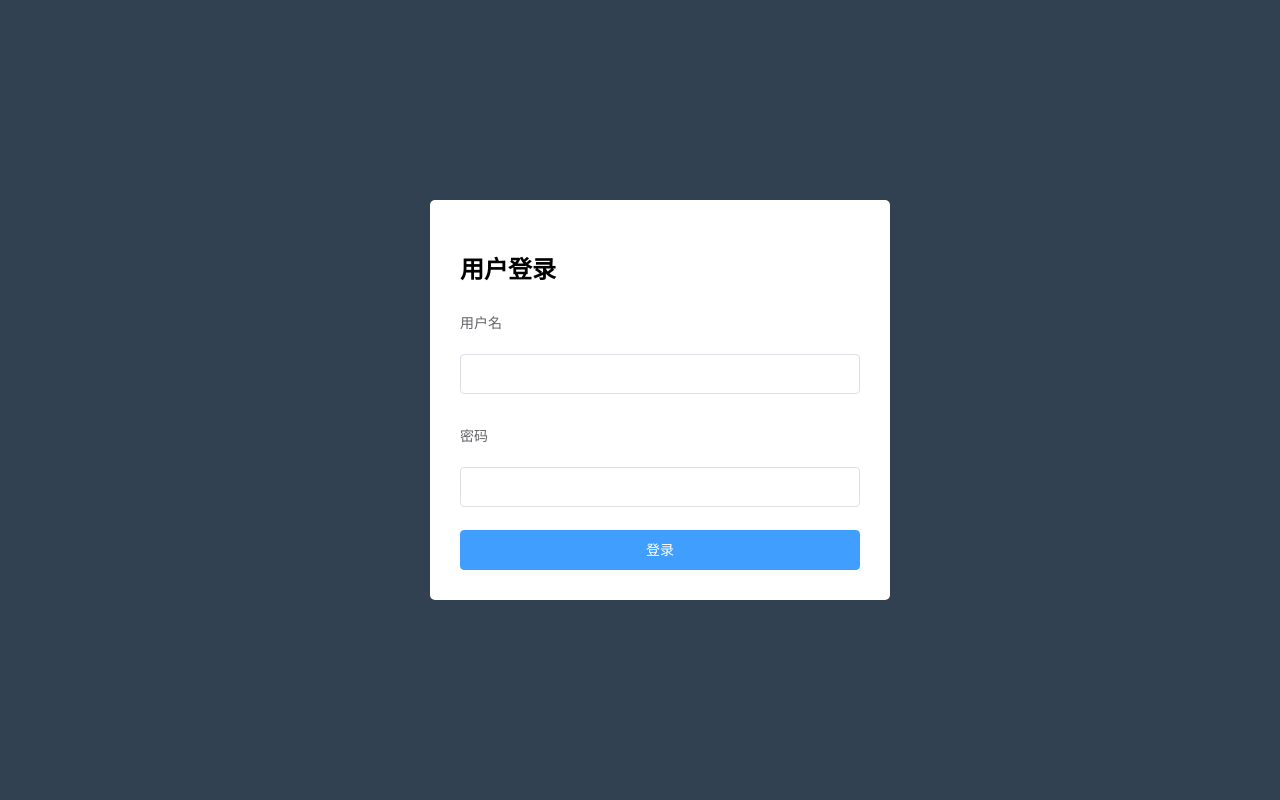
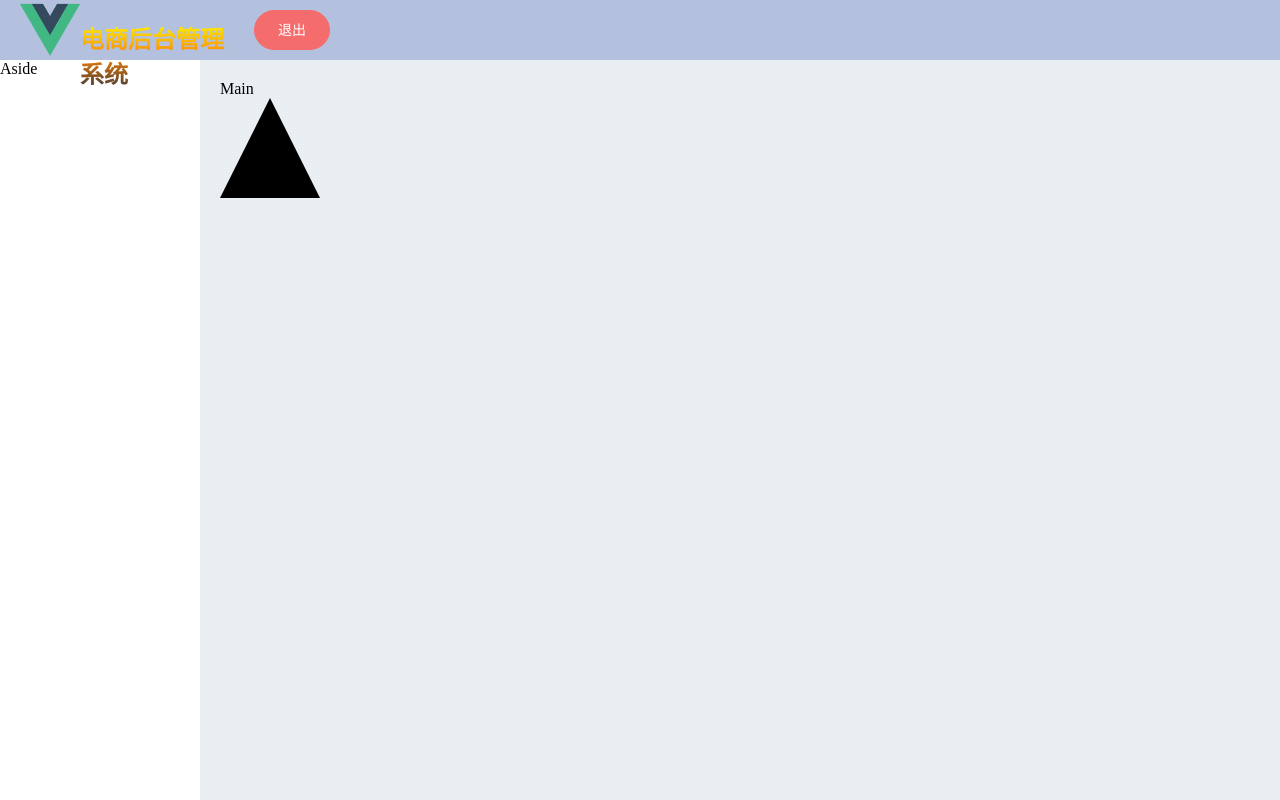
Before and after one commit to aaha-star/vue, a Vue app: page /#/ in a window 1280 px wide. Built offline with nearby package versions, Linux system fonts and the light colour scheme.

Commit message:
头部样式调整

```diff
--- a/src/components/home/home.vue
+++ b/src/components/home/home.vue
@@ -1,5 +1,32 @@
 <template>
-   <h1>home</h1>
+<el-container class="container">
+    <el-header class="header">
+        <el-row>
+            <el-col :span="4">
+                <div class="grid-content bg-purple"></div>
+                <img src='../../assets/logo.png' alt="无法显示图片" class='logo' />
+                <h2 class="title" >电商后台管理系统</h2>
+            </el-col>
+            <el-col :span="18" >
+                <div class="grid-content bg-purple-light">
+
+                </div>
+            </el-col>
+            <el-col :span="2" class="exit_btn">
+                <div class="grid-content bg-purple">
+                    <el-button type="danger" round >退出</el-button>
+                </div>
+
+            </el-col>
+        </el-row>
+    </el-header>
+    <el-container>
+        <el-aside width="200px" class="aside">Aside</el-aside>
+        <el-main class="main">Main
+            <div class="div"></div>
+        </el-main>
+    </el-container>
+</el-container>
 </template>
 
 <script>
@@ -8,7 +35,56 @@ export default {
 }
 </script>
 
+<style>
+.container {
+    height: 100%;
+}
 
-<style>
+.header {
+    padding: 0;
+    background-color: #b3c0de;
+}
 
+.asider {
+    background-color: rgba(62, 31, 236, 0.667);
+}
+
+.main {
+    background-color: #e9eef3;
+}
+
+.div {
+    width: 0;
+    border-top: 0px solid transparent;
+    border-left: 50px solid transparent;
+
+    border-right: 50px solid transparent;
+
+    border-bottom: 100px solid black;
+}
+
+.logo {
+
+    padding: 0;
+    height: 60px;
+    float: left;
+    margin-left: 0;
+}
+
+.title {
+
+     padding: 0;
+    background-image:-webkit-linear-gradient(bottom,rgb(61, 54, 54),#fd8403,yellow);
+    background-clip: text;
+    -webkit-background-clip:text;
+    -webkit-text-fill-color:transparent;
+}
+.exit_btn,#an{
+   float: right;
+   display: flex;
+   margin-top:10px;
+   flex-direction: row-reverse;
+
+
+}
 </style>
--- a/src/router/index.js
+++ b/src/router/index.js
@@ -9,12 +9,12 @@ export default new Router({
   routes: [
     {
       name:'login',
-      path:'/',
+      path:'/login',
       component:Login
     },
     {
       name: 'home',
-      path: '/home',
+      path: '/',
       component: Home
     }
   ]
```
Also changed, not shown: src/assets/logo.png (added).
